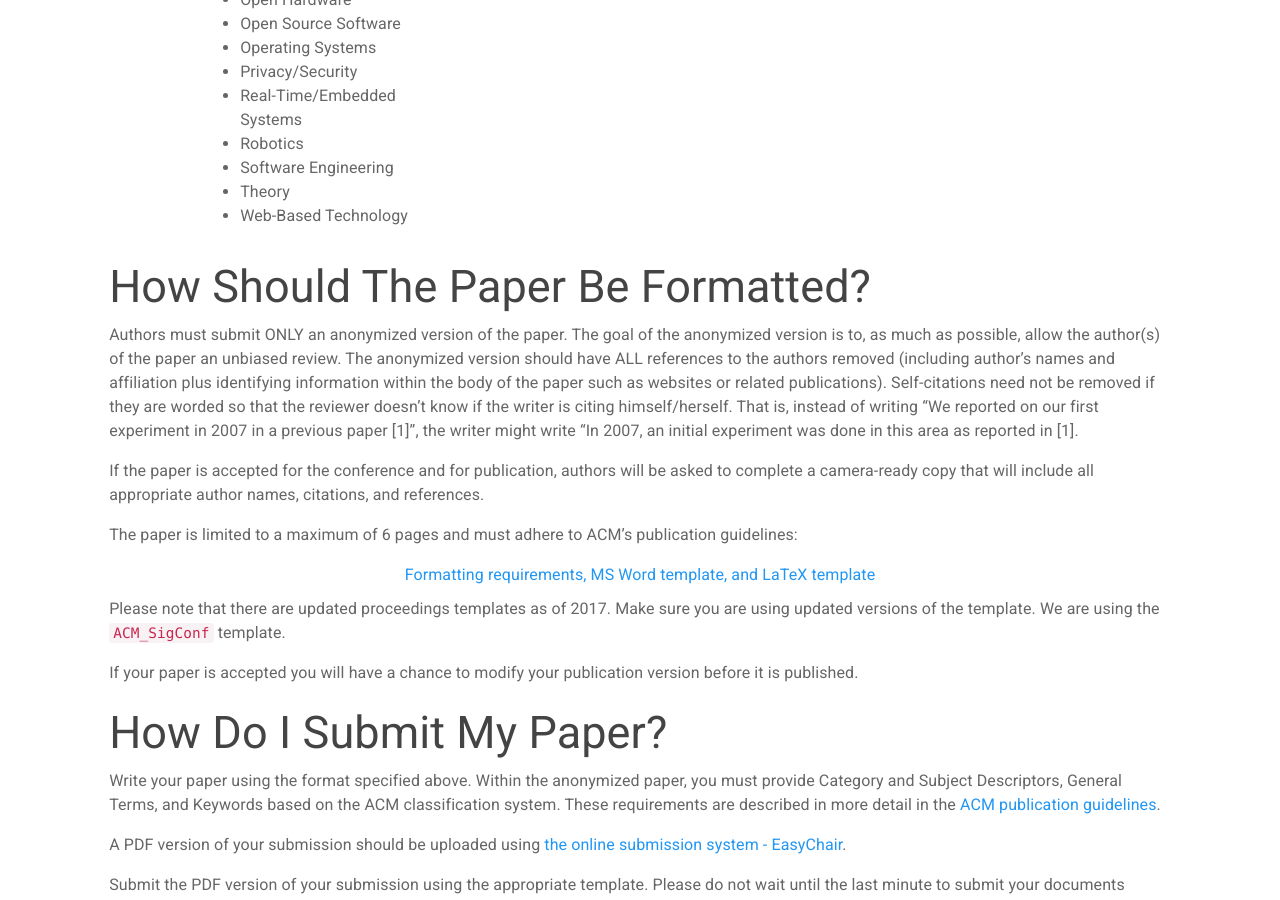
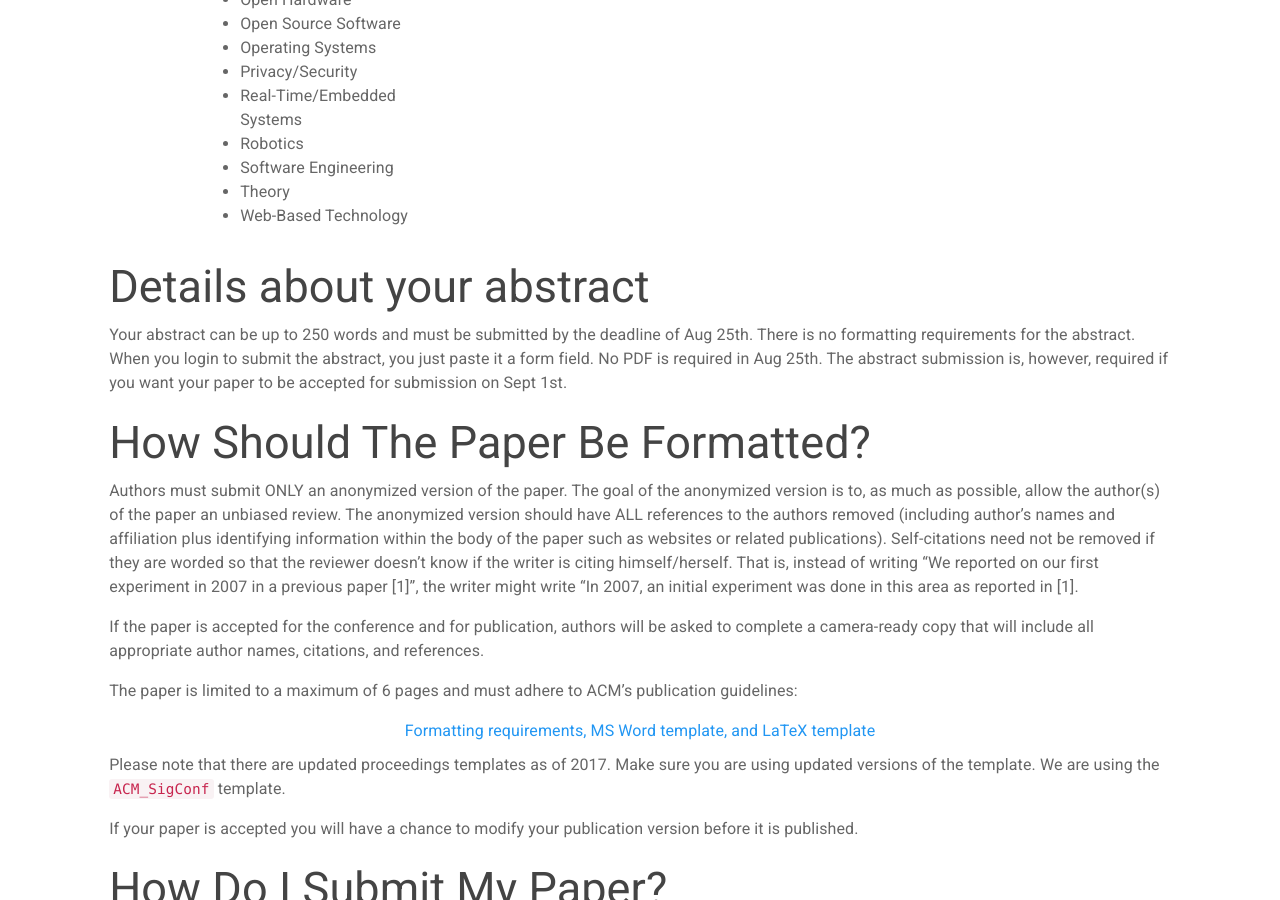
Before and after one commit to sigcsets/sigcse2018, a Jekyll site: the page built from authors/papers.md, in a window 1280 px wide and 900 px high, scrolled down 1976 px. Built offline with Jekyll 4.4.1, drawn with Linux system fonts in a browser that asks for light colours.

Commit message:
adding abstract info to papers page

```diff
--- a/authors/papers.md
+++ b/authors/papers.md
@@ -53,6 +53,10 @@ Papers describe an educational research project, classroom experience, teaching
 {% endfor %}
 {% cycle 'close rows': nil, '</div>', '</div>' %} -->
 
+## Details about your abstract
+
+Your abstract can be up to 250 words and must be submitted by the deadline of Aug 25th.  There is no formatting requirements for the abstract. When you login to submit the abstract, you just paste it a form field.  No PDF is required in Aug 25th.  The abstract submission is, however, required if you want your paper to be accepted for submission on Sept 1st.
+
 ## How Should The Paper Be Formatted?
 
 Authors must submit ONLY an anonymized version of the paper. The goal of the anonymized version is to, as much as possible, allow the author(s) of the paper an unbiased review. The anonymized version should have ALL references to the authors removed (including author's names and affiliation plus identifying information within the body of the paper such as websites or related publications). Self-citations need not be removed if they are worded so that the reviewer doesn't know if the writer is citing himself/herself. That is, instead of writing "We reported on our first experiment in 2007 in a previous paper [1]", the writer might write "In 2007, an initial experiment was done in this area as reported in [1].
```
